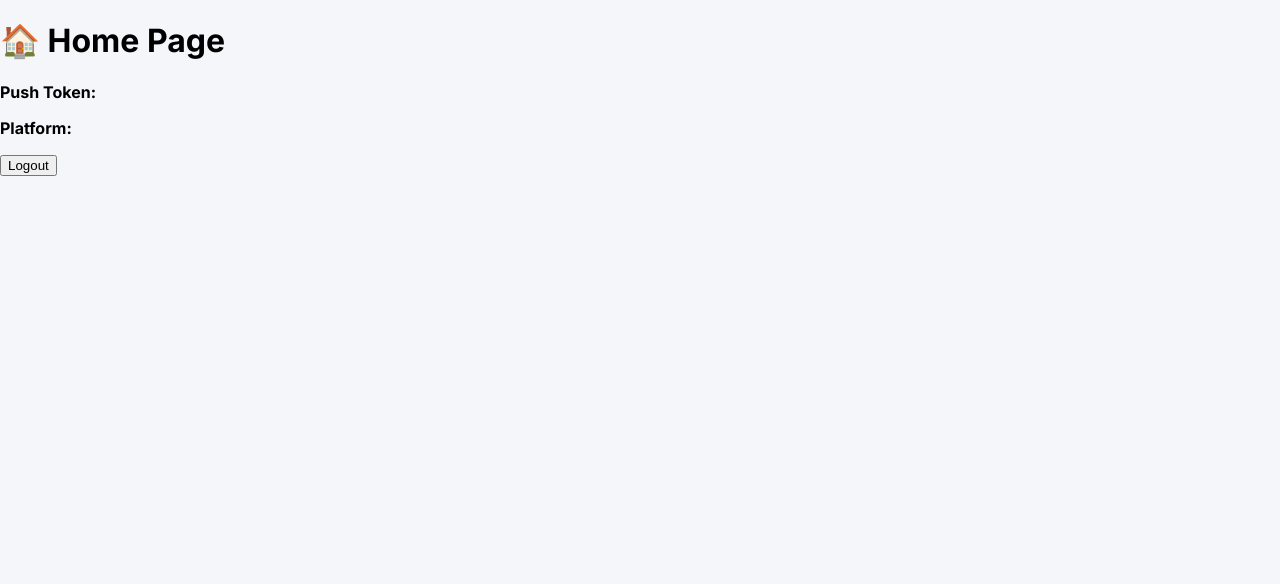
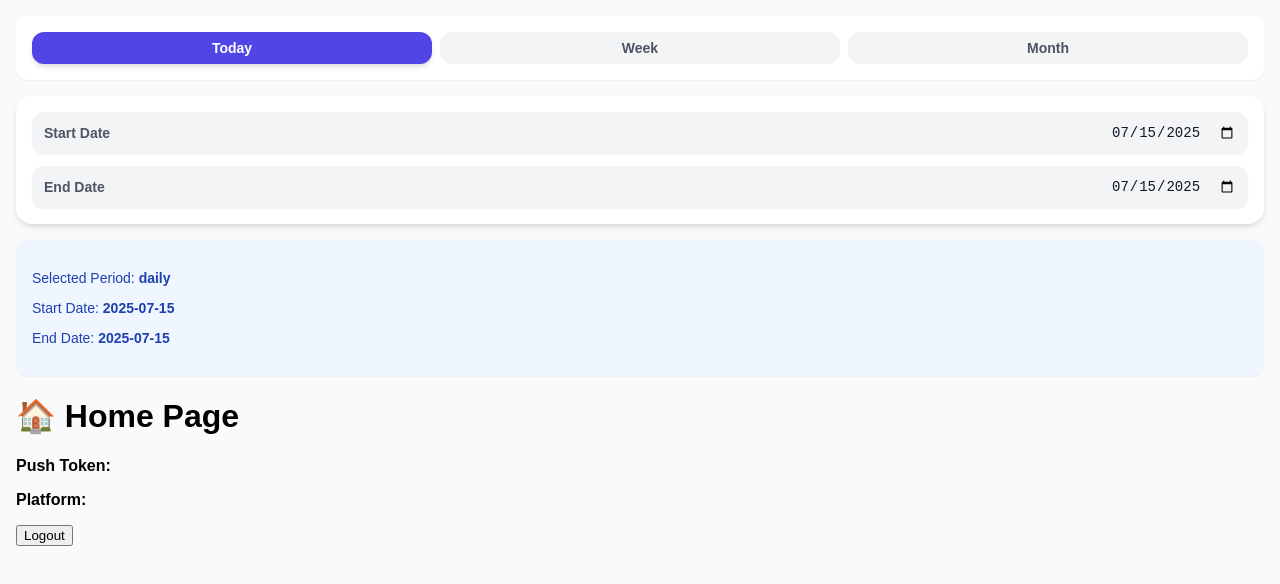
Before and after one commit to Manoj-0921/pwa-fcm, a React (Vite) app: page /home in a window 1280 px wide. Shown: the top 584 px of the page. Built offline with nearby package versions, Linux system fonts and the light colour scheme; no server answers; sample sign-in values are in the browser's storage.

Commit message:
backend  url

```diff
--- a/dev-dist/sw.js
+++ b/dev-dist/sw.js
@@ -82,7 +82,7 @@ define(['./workbox-54d0af47'], (function (workbox) { 'use strict';
     "revision": "3ca0b8505b4bec776b69afdba2768812"
   }, {
     "url": "index.html",
-    "revision": "0.o5qcucg1ndg"
+    "revision": "0.20158suo4cg"
   }], {});
   workbox.cleanupOutdatedCaches();
   workbox.registerRoute(new workbox.NavigationRoute(workbox.createHandlerBoundToURL("index.html"), {
--- /dev/null
+++ b/src/Home/Home.css
@@ -0,0 +1,101 @@
+.container1 {
+  min-height: 100vh;
+  background-color: #f9fafb; /* gray-50 */
+  padding: 1rem; /* p-4 */
+  font-family: sans-serif;
+  -webkit-font-smoothing: antialiased;
+  -moz-osx-font-smoothing: grayscale;
+}
+
+.period-wrapper {
+  background-color: #ffffff; /* bg-white */
+  padding: 1rem; /* p-4 */
+  border-radius: 0.75rem; /* rounded-xl */
+  box-shadow: 0 1px 2px 0 rgba(0, 0, 0, 0.05); /* shadow-sm */
+  margin-bottom: 1rem; /* mb-4 */
+}
+
+.period-container {
+  display: flex;
+  flex-direction: row;
+  gap: 0.5rem; /* gap-2 */
+}
+
+.period-button {
+  flex: 1;
+  padding: 0.5rem 1rem; /* px-4 py-2 */
+  border-radius: 0.75rem; /* rounded-xl */
+  font-size: 0.875rem; /* text-sm */
+  font-weight: 600; /* font-semibold */
+  text-align: center;
+  transition-property: color, background-color, border-color, text-decoration-color, fill, stroke, opacity, box-shadow, transform, filter, backdrop-filter; /* transition-colors */
+  transition-duration: 200ms; /* duration-200 */
+  border: none; /* Remove default button border */
+  cursor: pointer;
+}
+
+.period-button-selected {
+  background-color: #4f46e5; /* bg-indigo-600 */
+  color: #ffffff; /* text-white */
+  box-shadow: 0 4px 6px -1px rgba(0, 0, 0, 0.1), 0 2px 4px -1px rgba(0, 0, 0, 0.06); /* shadow-md */
+}
+
+.period-button-default {
+  background-color: #f3f4f6; /* bg-gray-100 */
+  color: #4b5563; /* text-gray-700 */
+}
+
+.period-button-default:hover {
+  background-color: #e5e7eb; /* hover:bg-gray-200 */
+}
+
+.date-picker-container {
+  background-color: #ffffff; /* bg-white */
+  padding: 1rem; /* p-4 */
+  border-radius: 1rem; /* rounded-xl */
+  box-shadow: 0 4px 6px -1px rgba(0, 0, 0, 0.1), 0 2px 4px -1px rgba(0, 0, 0, 0.06); /* shadow-md */
+  margin-bottom: 1rem; /* mb-4 */
+  display: flex;
+  flex-direction: column;
+  gap: 0.75rem; /* gap-3 */
+}
+
+.date-picker-field {
+  display: flex;
+  flex-direction: row;
+  justify-content: space-between;
+  align-items: center;
+  padding: 0.75rem; /* p-3 */
+  background-color: #f3f4f6; /* bg-gray-100 */
+  border-radius: 0.75rem; /* rounded-xl */
+  box-shadow: 0 1px 2px 0 rgba(0, 0, 0, 0.05); /* shadow-sm */
+}
+
+.date-picker-label {
+  font-size: 0.875rem; /* text-sm */
+  font-weight: 600; /* font-semibold */
+  color: #4b5563; /* text-gray-700 */
+}
+
+.date-picker-input {
+  font-size: 0.875rem; /* text-sm */
+  color: #111827; /* text-gray-900 */
+  background-color: transparent;
+  border: none;
+  outline: none; /* focus:outline-none */
+  cursor: pointer;
+}
+
+.debug-display {
+  background-color: #eff6ff; /* bg-blue-50 */
+  padding: 1rem; /* p-4 */
+  border-radius: 0.75rem; /* rounded-xl */
+  box-shadow: 0 1px 2px 0 rgba(0, 0, 0, 0.05); /* shadow-sm */
+  color: #1e40af; /* text-blue-800 */
+  font-size: 0.875rem; /* text-sm */
+  font-weight: 500; /* font-medium */
+}
+
+.debug-text-bold {
+  font-weight: 700; /* font-bold */
+}
--- a/src/Home/Home.jsx
+++ b/src/Home/Home.jsx
@@ -1,15 +1,123 @@
+
+import React, { useState, useEffect } from "react";
 import { useNavigate } from "react-router-dom";
 import { useNotification } from "../NotificationContext";
+
 import axios from "axios";
-
+import "./Home.css"
 function Home({setIsLoggedIn}) {
   const navigate = useNavigate();
+  const [period, setPeriod] = useState("daily");
+  const [startDate, setStartDate] = useState(() => {
+    const now = new Date();
+    now.setHours(0, 0, 0, 0);
+    return now;
+  });
+  const [endDate, setEndDate] = useState(() => new Date());
   const { token, platform } = useNotification(); // ✅ Get from context
 console.log("oken",platform)
+ const formatDateForInput = (date) => {
+    const year = date.getFullYear();
+    const month = String(date.getMonth() + 1).padStart(2, "0");
+    const day = String(date.getDate()).padStart(2, "0");
+    return `${year}-${month}-${day}`;
+  };
+
+  // Function to update the date range based on the selected period (Today, Week, Month)
+  const updateDateRange = (selectedPeriod) => {
+    const now = new Date();
+    let start = new Date(now);
+    let end = new Date(now);
+
+    switch (selectedPeriod) {
+      case "daily":
+        start.setHours(0, 0, 0, 0); // Start of today
+        end = new Date(); // Current time for end date
+        break;
+      case "weekly":
+        end.setHours(23, 59, 59, 999); // End of current day
+        start.setDate(now.getDate() - now.getDay()); // Start of the current week (Sunday)
+        start.setHours(0, 0, 0, 0);
+        break;
+      case "monthly":
+        end.setHours(23, 59, 59, 999); // End of current day
+        start = new Date(now.getFullYear(), now.getMonth(), 1); // First day of current month
+        start.setHours(0, 0, 0, 0);
+        break;
+      case "custom":
+        // For custom, dates are handled by the date inputs
+        break;
+      default:
+        break;
+    }
+
+    setStartDate(start);
+    setEndDate(end);
+    setPeriod(selectedPeriod);
+  };
+
+  // Effect to set the initial date range to "daily" when the component mounts
+  useEffect(() => {
+    updateDateRange("daily");
+  }, []);
+
+
+  const onStartDateChange = (event) => {
+    const selectedDate = new Date(event.target.value);
+    selectedDate.setHours(0, 0, 0, 0);
+
+    if (selectedDate <= endDate) {
+      setStartDate(selectedDate);
+      setPeriod("custom");
+    } else {
+
+      console.error("Invalid Date Range: Start date must be before end date.");
+      alert("Invalid Date Range: Start date must be before end date.");
+    }
+  };
+
+
+  const onEndDateChange = (event) => {
+    const selectedDate = new Date(event.target.value);
+    selectedDate.setHours(23, 59, 59, 999);
+
+    if (selectedDate >= startDate) {
+      setEndDate(selectedDate);
+      setPeriod("custom");
+    } else {
+
+      console.error("Invalid Date Range: End date must be after start date.");
+      alert("Invalid Date Range: End date must be after start date.");
+    }
+  };
+
+
+  const PeriodButton = ({ title, selected, onClick }) => (
+    <button
+     className={`period-button ${selected ? "period-button-selected" : "period-button-default"}`}
+      onClick={onClick}
+    >
+      {title}
+    </button>
+  );
+
+
+  const DatePickerField = ({ label, value, onChange }) => (
+    <div className="date-picker-field">
+      <label className="date-picker-label">{label}</label>
+      <input
+        type="date"
+        value={formatDateForInput(value)}
+        onChange={onChange}
+        className="date-picker-input"
+      />
+    </div>
+  );
+
   const handleLogout = async () => {
     try {
-      // ✅ Send logout request with token & platform
-      await axios.post("https://cd4266f80db0.ngrok-free.app/logout", {
+
+      await axios.post("https://04b85df38392.ngrok-free.app/logout", {
          token,
          platform,
       });
@@ -29,14 +137,59 @@ console.log("oken",platform)
 
   };
 
+
   return (
-    <div>
-      <h1>🏠 Home Page</h1>
+
+
+      <div className="container1">
+
+      <div className="period-wrapper">
+        <div className="period-container">
+          <PeriodButton
+            title="Today"
+            selected={period === "daily"}
+            onClick={() => updateDateRange("daily")}
+          />
+          <PeriodButton
+            title="Week"
+            selected={period === "weekly"}
+            onClick={() => updateDateRange("weekly")}
+          />
+          <PeriodButton
+            title="Month"
+            selected={period === "monthly"}
+            onClick={() => updateDateRange("monthly")}
+          />
+        </div>
+      </div>
+
+      {/* Container for custom date pickers */}
+      <div className="date-picker-container">
+        <DatePickerField
+          label="Start Date"
+          value={startDate}
+          onChange={onStartDateChange}
+        />
+        <DatePickerField
+          label="End Date"
+          value={endDate}
+          onChange={onEndDateChange}
+        />
+      </div>
+
+      {/* Display current selected range (for debugging/verification) */}
+      <div className="debug-display">
+        <p>Selected Period: <span className="debug-text-bold">{period}</span></p>
+        <p>Start Date: <span className="debug-text-bold">{formatDateForInput(startDate)}</span></p>
+        <p>End Date: <span className="debug-text-bold">{formatDateForInput(endDate)}</span></p>
+      </div>
+         <h1>🏠 Home Page</h1>
       <p><strong>Push Token:</strong> {token}</p>
       <p><strong>Platform:</strong> {platform}</p>
       <button onClick={handleLogout}>Logout</button>
     </div>
+
   );
+
 }
-
 export default Home;
--- a/src/Login/Login.css
+++ b/src/Login/Login.css
@@ -3,12 +3,13 @@
 
 
 .container {
-  min-height: 100vh;
+  max-height: 100vh;
 
   display: flex;
   align-items: center;
   justify-content: center;
   padding: 1rem; /* p-4 */
+
 }
 
 .login-container {
@@ -17,7 +18,8 @@
   display: flex;
   flex-direction: column;
   justify-content: center;
-  padding: 1.5rem; /* p-6 */
+  padding: 1.5rem;
+  padding-top: 20%;
 }
 
 .header-container {
--- a/src/Login/Login.jsx
+++ b/src/Login/Login.jsx
@@ -19,7 +19,7 @@ const navigate = useNavigate();
     }
 
     try {
-      const response = await axios.post("https://cd4266f80db0.ngrok-free.app/login", {
+      const response = await axios.post(" https://04b85df38392.ngrok-free.app/login", {
         username,
         password,
         token,
@@ -29,6 +29,7 @@ const navigate = useNavigate();
       if (response.status === 200) {
         alert("✅ Login successful");
 setIsLoggedIn(true)
+localStorage.setItem("isLoggedIn", "true");
        navigate("/home")
       }
     } catch (err) {
```
